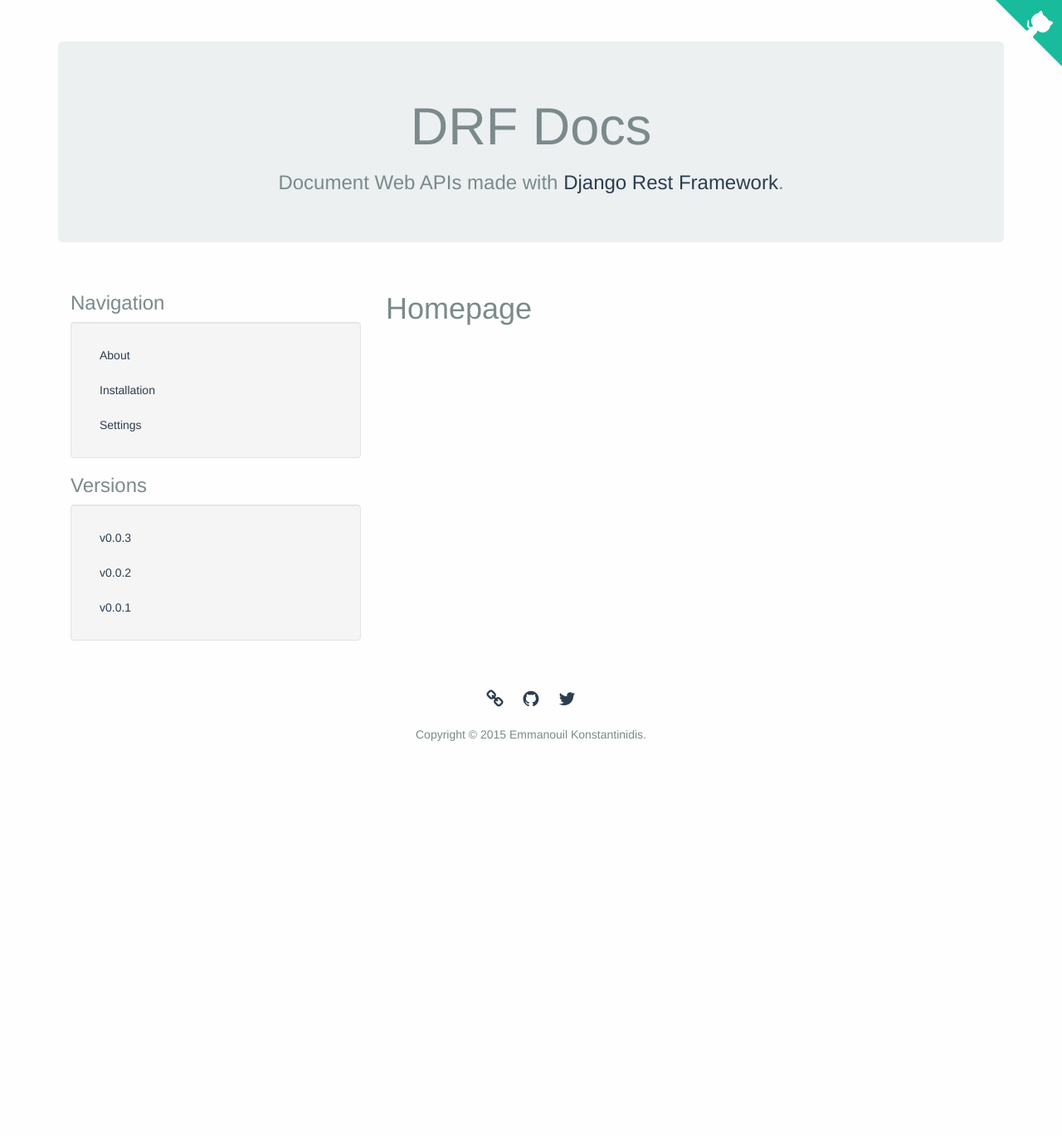
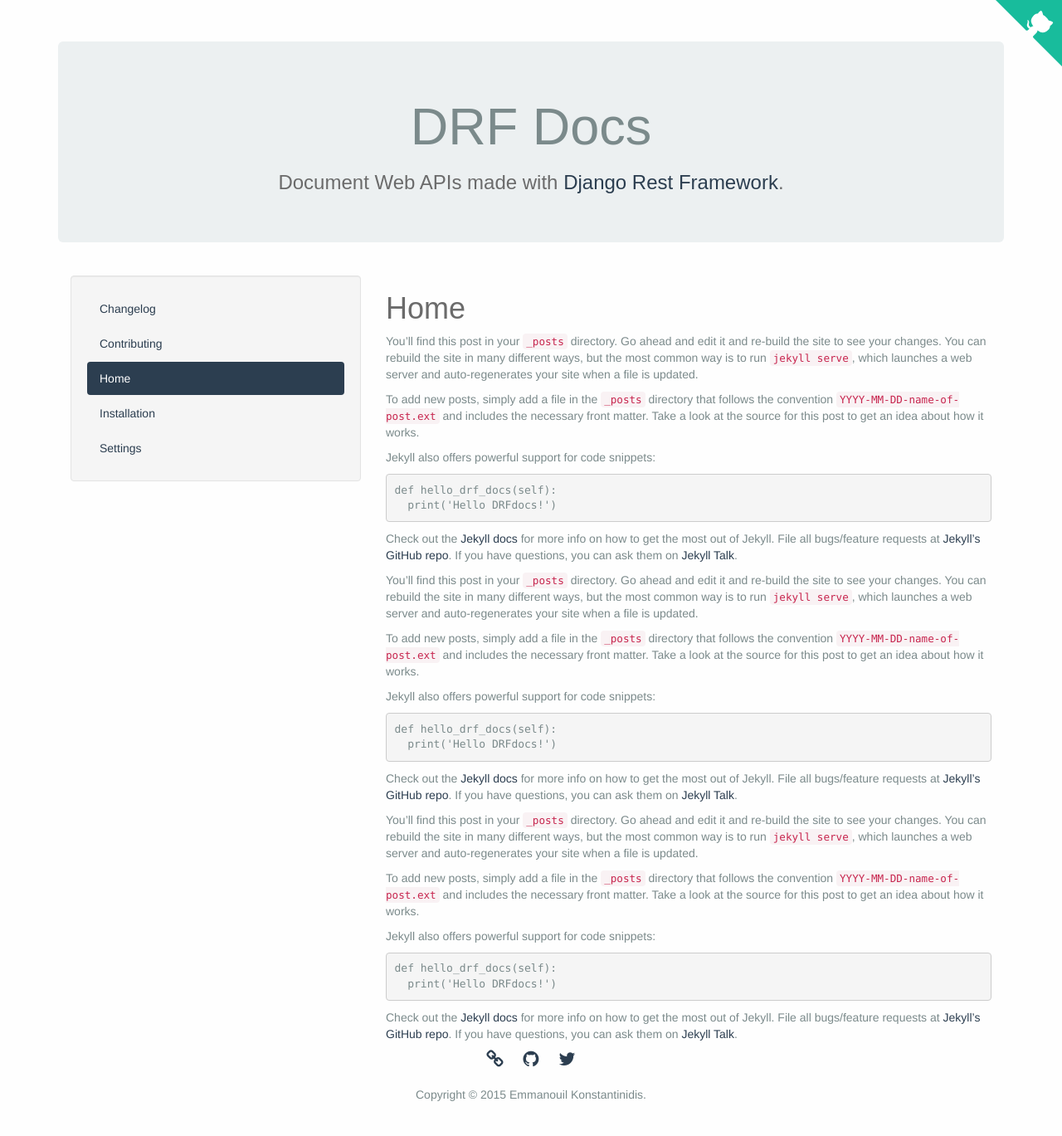
Before and after one commit to manosim/django-rest-framework-docs, a Jekyll site: the page built from _docs/home.md, in a window 1280 px wide. Shown: the whole page at 83% size. Built offline with Jekyll 4.4.1, drawn with Linux system fonts in a browser that asks for light colours; some web fonts are replaced; before the commit the page ends 935 px from its top, so only the background shows below that.

Commit message:
Remove versioning

```diff
--- a/_config.yml
+++ b/_config.yml
@@ -30,11 +30,6 @@
 github_username:  ekonstantinidis
 github_repo_url: ekonstantinidis/drfdocs
 
-available_versions:
-  - v0.0.1
-  - v0.0.2
-  - v0.0.3
-
 # Build settings
 markdown: kramdown
 exclude: ['node_modules', 'package.json']
--- /dev/null
+++ b/_docs/home.md
@@ -0,0 +1,48 @@
+---
+title:  "Home"
+date:   2015-12-17 11:17:05 +0000
+permalink: /
+---
+You’ll find this post in your `_posts` directory. Go ahead and edit it and re-build the site to see your changes. You can rebuild the site in many different ways, but the most common way is to run `jekyll serve`, which launches a web server and auto-regenerates your site when a file is updated.
+
+To add new posts, simply add a file in the `_posts` directory that follows the convention `YYYY-MM-DD-name-of-post.ext` and includes the necessary front matter. Take a look at the source for this post to get an idea about how it works.
+
+Jekyll also offers powerful support for code snippets:
+
+{% highlight python %}
+def hello_drf_docs(self):
+  print('Hello DRFdocs!')
+{% endhighlight %}
+
+Check out the [Jekyll docs][jekyll-docs] for more info on how to get the most out of Jekyll. File all bugs/feature requests at [Jekyll’s GitHub repo][jekyll-gh]. If you have questions, you can ask them on [Jekyll Talk][jekyll-talk].
+
+You’ll find this post in your `_posts` directory. Go ahead and edit it and re-build the site to see your changes. You can rebuild the site in many different ways, but the most common way is to run `jekyll serve`, which launches a web server and auto-regenerates your site when a file is updated.
+
+To add new posts, simply add a file in the `_posts` directory that follows the convention `YYYY-MM-DD-name-of-post.ext` and includes the necessary front matter. Take a look at the source for this post to get an idea about how it works.
+
+Jekyll also offers powerful support for code snippets:
+
+{% highlight python %}
+def hello_drf_docs(self):
+  print('Hello DRFdocs!')
+{% endhighlight %}
+
+Check out the [Jekyll docs][jekyll-docs] for more info on how to get the most out of Jekyll. File all bugs/feature requests at [Jekyll’s GitHub repo][jekyll-gh]. If you have questions, you can ask them on [Jekyll Talk][jekyll-talk].
+
+
+You’ll find this post in your `_posts` directory. Go ahead and edit it and re-build the site to see your changes. You can rebuild the site in many different ways, but the most common way is to run `jekyll serve`, which launches a web server and auto-regenerates your site when a file is updated.
+
+To add new posts, simply add a file in the `_posts` directory that follows the convention `YYYY-MM-DD-name-of-post.ext` and includes the necessary front matter. Take a look at the source for this post to get an idea about how it works.
+
+Jekyll also offers powerful support for code snippets:
+
+{% highlight python %}
+def hello_drf_docs(self):
+  print('Hello DRFdocs!')
+{% endhighlight %}
+
+Check out the [Jekyll docs][jekyll-docs] for more info on how to get the most out of Jekyll. File all bugs/feature requests at [Jekyll’s GitHub repo][jekyll-gh]. If you have questions, you can ask them on [Jekyll Talk][jekyll-talk].
+
+[jekyll-docs]: http://jekyllrb.com/docs/home
+[jekyll-gh]:   https://github.com/jekyll/jekyll
+[jekyll-talk]: https://talk.jekyllrb.com/
--- a/_layouts/default.html
+++ b/_layouts/default.html
@@ -10,19 +10,9 @@
     <div class="container">
       <div class="col-md-4">
 
-        <h3>Navigation</h3>
         <ul class="well nav nav-pills nav-stacked">
           {% for doc in site.docs %}
-            {% if doc.latest %}
             <li role="presentation" {% if page.url == doc.url %}class="active"{% endif %}><a href="{{ doc.url }}">{{ doc.title }}</a></li>
-            {% endif %}
-          {% endfor %}
-        </ul>
-
-        <h3>Versions</h3>
-        <ul class="well nav nav-pills nav-stacked">
-          {% for version in site.available_versions reversed %}
-            <li role="presentation"><a href="{{ version.url }}">{{ version }}</a></li>
           {% endfor %}
         </ul>
 
--- a/_layouts/doc.html
+++ b/_layouts/doc.html
@@ -1,15 +1,14 @@
 ---
 layout: default
 ---
-<article class="post" itemscope itemtype="http://schema.org/BlogPosting">
+<div class="doc">
 
-  <header class="post-header">
+  <div class="doc-header">
     <h1 class="post-title" itemprop="name headline">{{ page.title }}</h1>
-    <p class="post-meta"><time datetime="{{ page.date | date_to_xmlschema }}" itemprop="datePublished">{{ page.date | date: "%b %-d, %Y" }}</time>{% if page.author %} • <span itemprop="author" itemscope itemtype="http://schema.org/Person"><span itemprop="name">{{ page.author }}</span></span>{% endif %}</p>
-  </header>
+  </div>
 
   <div class="post-content" itemprop="articleBody">
     {{ content }}
   </div>
 
-</article>
+</doc>
--- a/index.html
+++ /dev/null
@@ -1,9 +0,0 @@
----
-layout: default
----
-
-<div class="home">
-
-  <h1 class="page-heading">Homepage</h1>
-
-</div>
```
Also changed, not shown: _docs/changelog.md (renamed from _docs/v0.0.1/README.md, +1 -3 lines), _docs/contributing.md (renamed from _docs/v0.0.1/installation.md, +1 -3 lines), _docs/installation.md (renamed from _docs/v0.0.2/README.md, +1 -3 lines), _docs/settings.md (renamed from _docs/v0.0.1/settings.md, +0 -1 lines), _docs/v0.0.2/installation.md (deleted, +0 -24 lines), _docs/v0.0.2/settings.md (deleted, +0 -24 lines), _docs/v0.0.3/README.md (deleted, +0 -26 lines), _docs/v0.0.3/installation.md (deleted, +0 -25 lines), _docs/v0.0.3/settings.md (deleted, +0 -25 lines), _layouts/page.html (deleted, +0 -14 lines), _less/_base.less (+49 -0 lines), home.md (deleted, +0 -19 lines), static/css/base.css.
